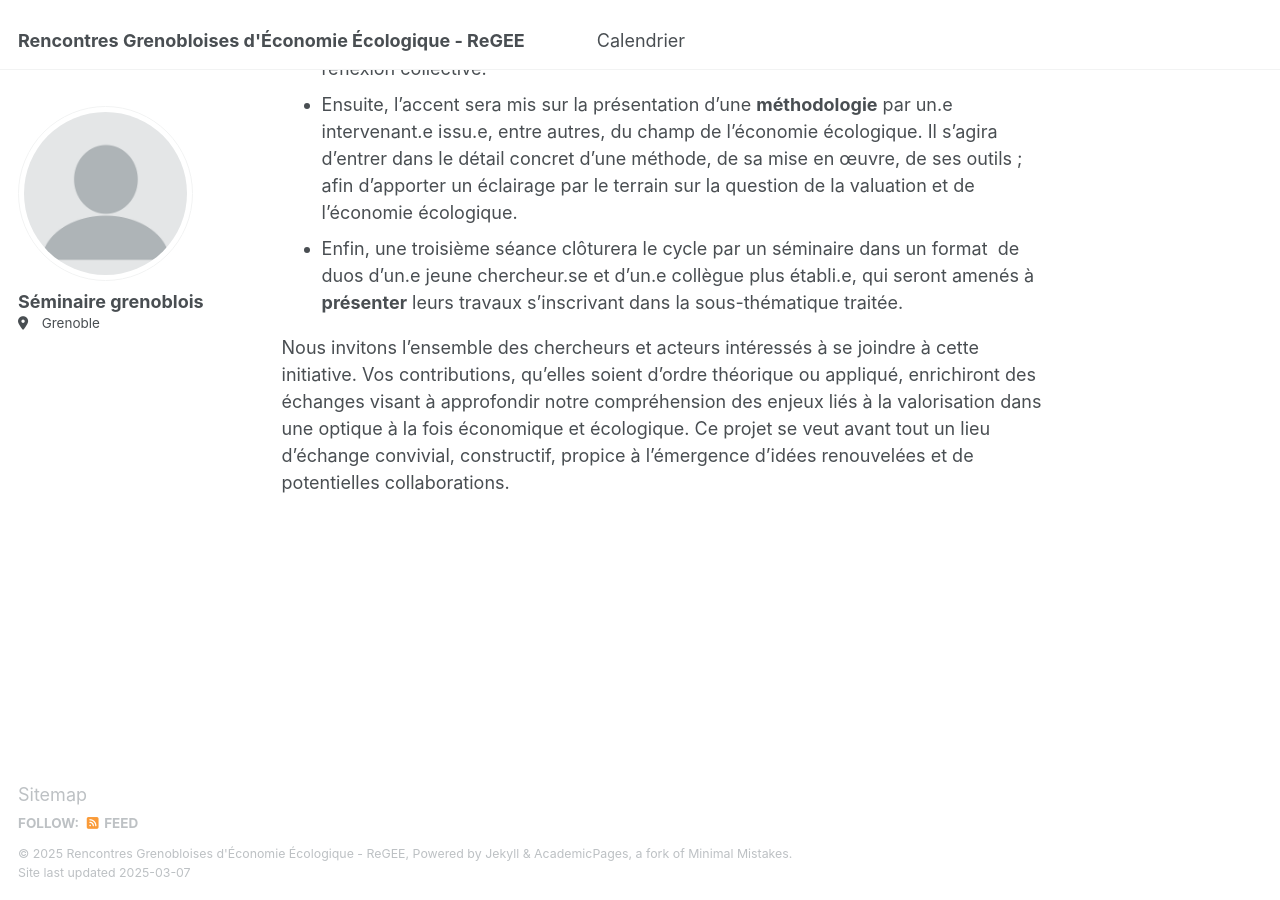
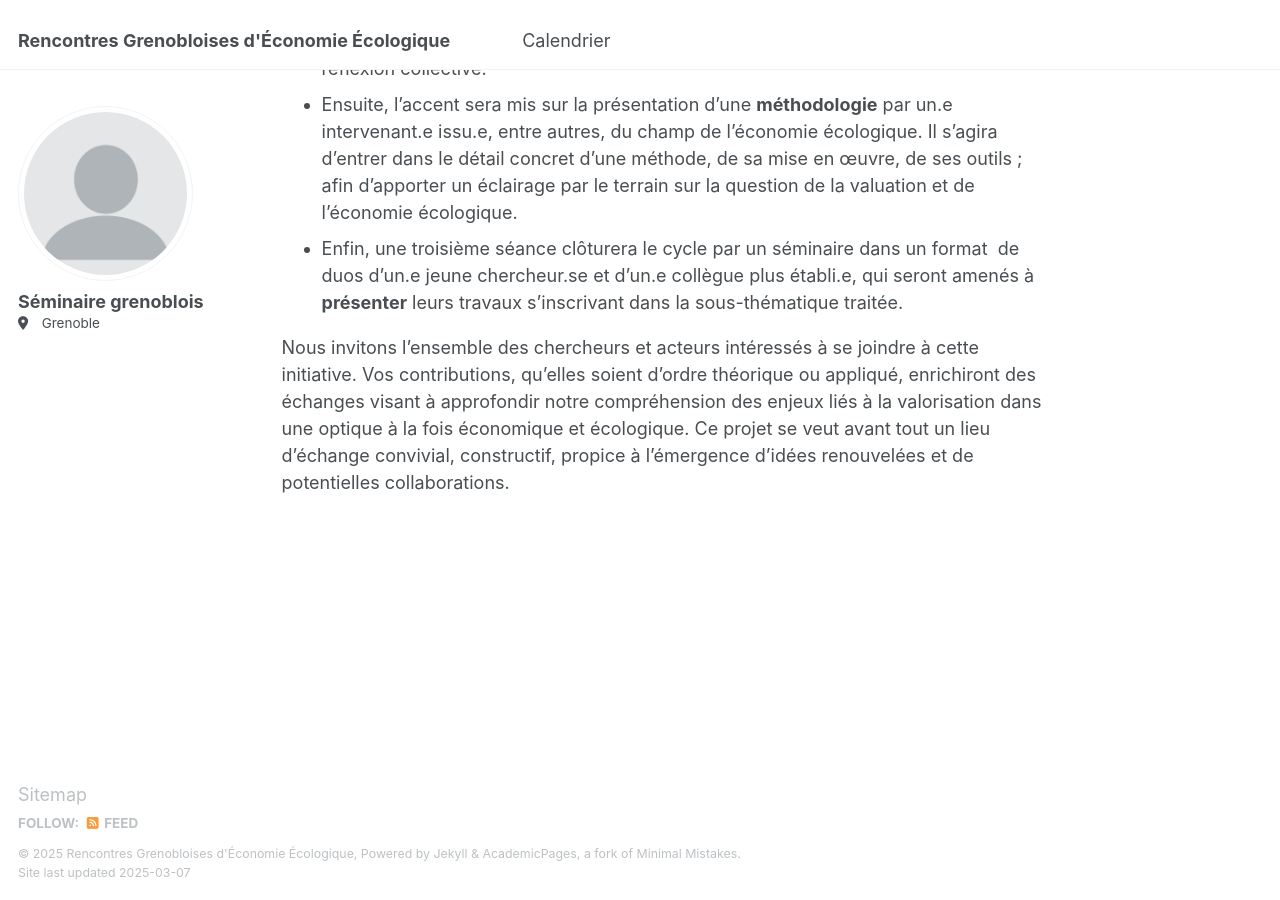
Before and after one commit to rencontres-ecol-econ/rencontres-ecol-econ.github.io, a Jekyll site: the page built from _pages/about.md, in a window 1280 px wide and 900 px high, scrolled down 867 px. Built offline with Jekyll 4.4.1, drawn with Linux system fonts in a browser that asks for light colours; part of the change alters nothing that is shown.

Commit message:
Update _config.yml

```diff
--- a/_config.yml
+++ b/_config.yml
@@ -9,10 +9,10 @@
 # Basic Site Settings
 locale                   : "en-US"
 site_theme               : "default"
-title                    : "Rencontres Grenobloises d'Économie Écologique - ReGEE"
+title                    : "Rencontres Grenobloises d'Économie Écologique"
 title_separator          : "-"
 name                     : &name ""
-description              : &description "séminaire grenoblois"
+description              : &description "ReGEE"
 url                      : https://albertbouffange.github.io # the base hostname & protocol for your site e.g. "https://[your GitHub username].github.io"
 baseurl                  : "/rencontres-ecol-econ" # the subpath of your site, e.g. "/blog"
 repository               : "albertbouffange/rencontres-ecol-econ"
```
